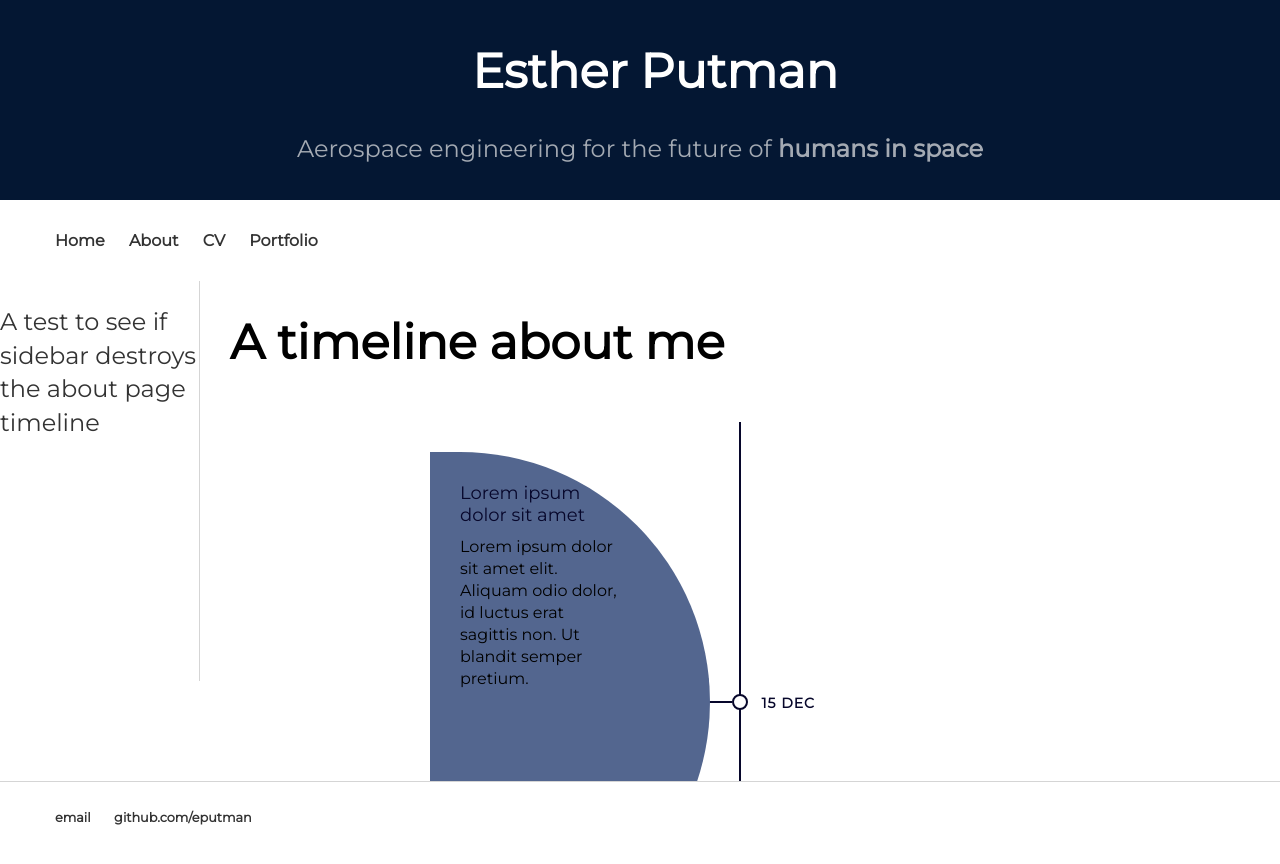
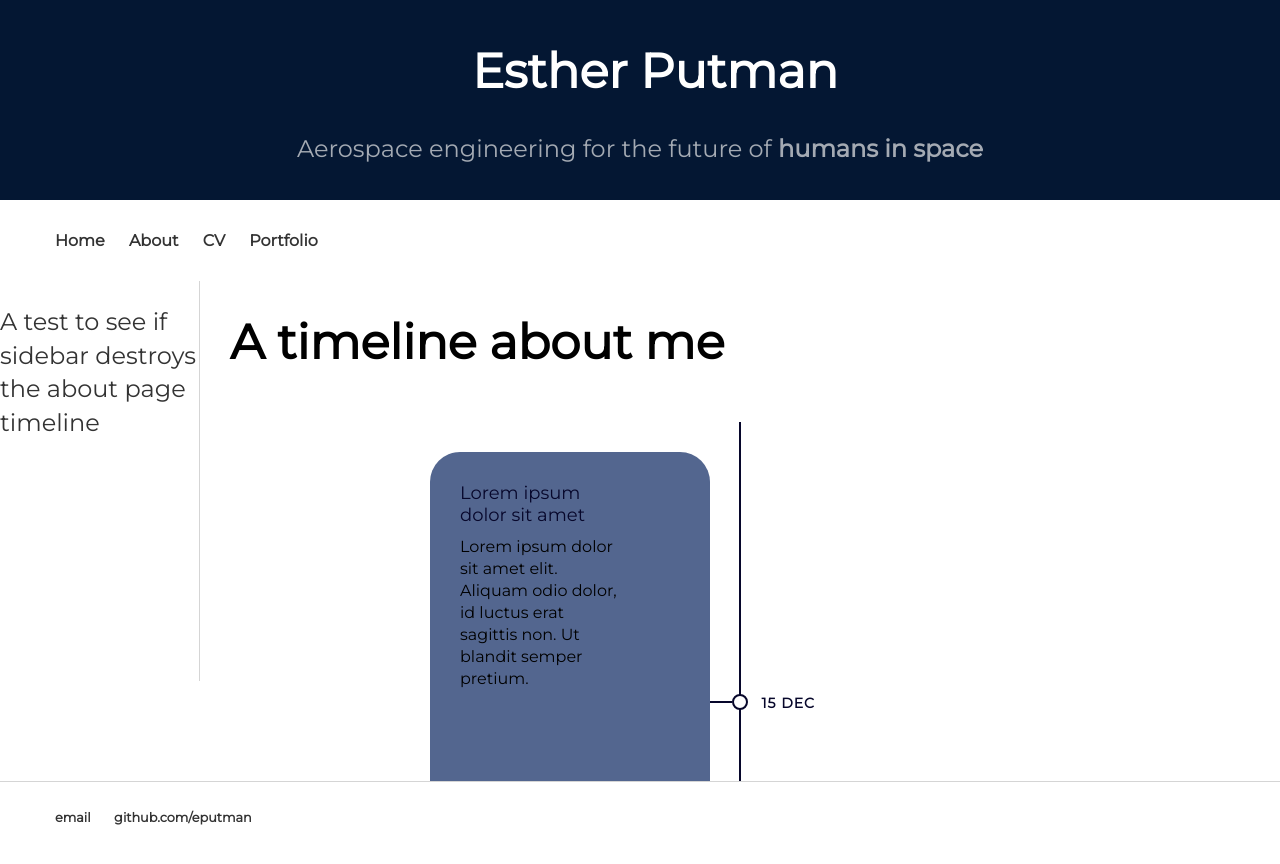
Before and after one commit to eputman/eputman.github.io, a Jekyll site: the page built from about/index.html, in a window 1280 px wide. Shown: the top 864 px of the page. Built offline with Jekyll 4.4.1, drawn with Linux system fonts in a browser that asks for light colours; nearby versions of some CDN libraries.

Commit message:
Update timeline.css

```diff
--- a/css/timeline.css
+++ b/css/timeline.css
@@ -72,7 +72,7 @@ body {
 
 .timeline {
   position: relative;
-  width: 100%;
+  width: auto;
   max-width: 1140px;
   margin: 0 auto;
   padding: 15px 0;
@@ -185,12 +185,12 @@ body {
   padding: 30px 90px 30px 30px;
   background: #53668f;
   position: relative;
-  border-radius: 0 500px 500px 0;
+  border-radius: 30px;
 }
 
 .container.right .content {
   padding: 30px 30px 30px 90px;
-  border-radius: 500px 0 0 500px;
+  border-radius: 30px;
 }
 
 .container .content h2 {
@@ -248,7 +248,7 @@ body {
   .container.left .content,
   .container.right .content {
     padding: 30px 30px 30px 90px;
-    border-radius: 500px 0 0 500px;
+    border-radius: 30px;
   }
 }
 
```
